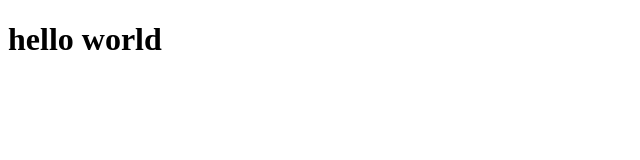
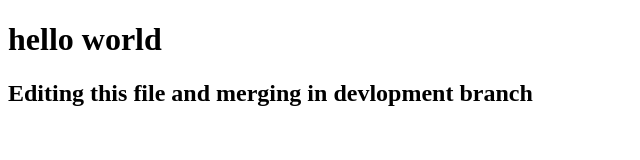
Before and after one commit to kevintank99/branchlearning, a plain HTML site: page index2.html in a window 1280 px wide. Shown: the whole page, without its empty margins (0-640 px from the left). Drawn offline with Linux system fonts and the light colour scheme.

Commit message:
added h2

```diff
--- a/index2.html
+++ b/index2.html
@@ -8,5 +8,6 @@
 </head>
 <body>
   <h1>hello world</h1>
+  <h2>Editing this file and merging in devlopment branch </h2>
 </body>
 </html>
```
